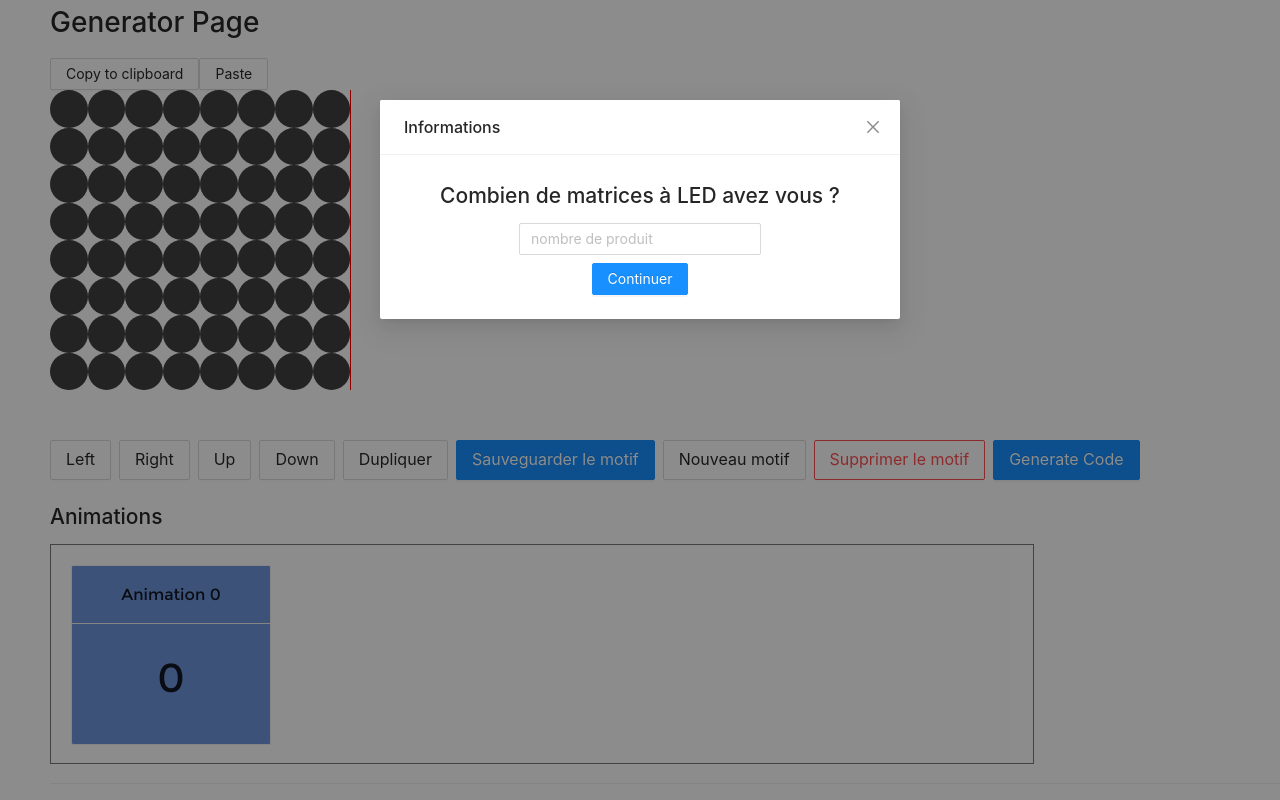
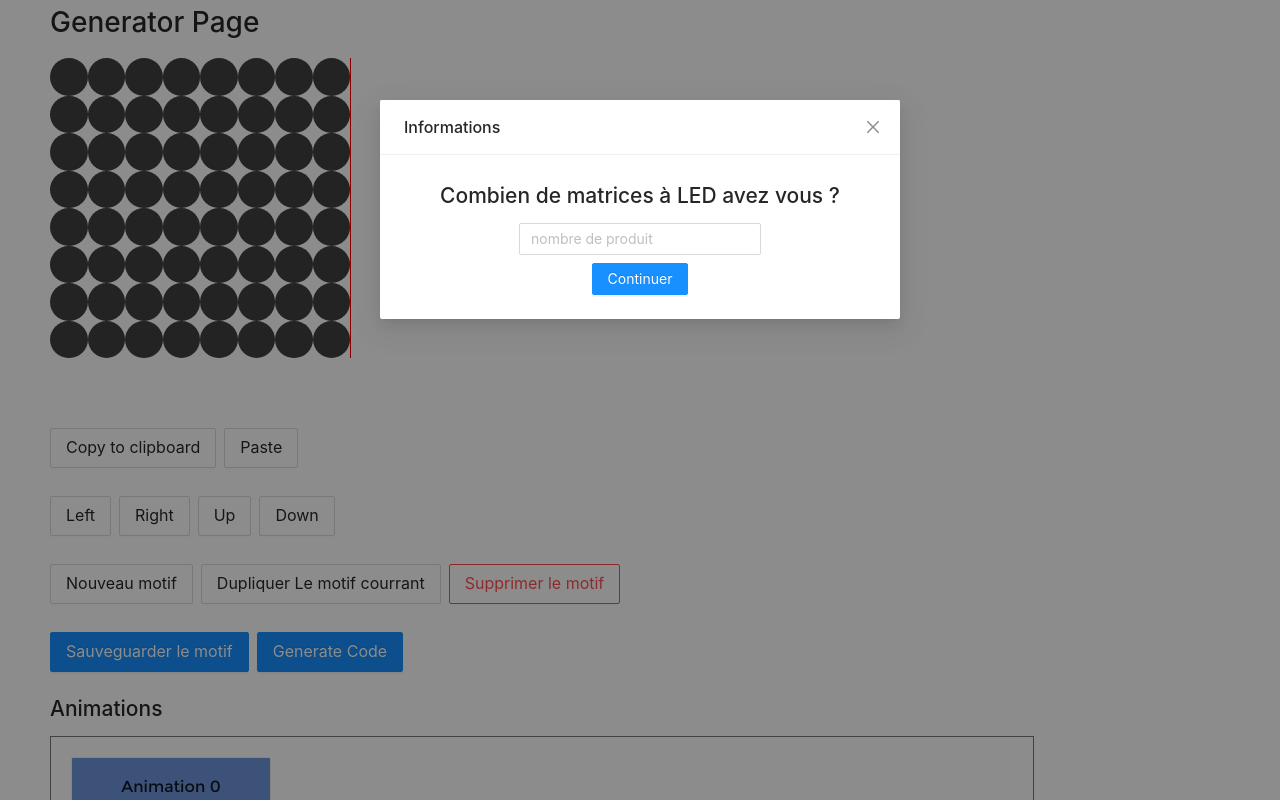
Before and after one commit to Franklin-Duval/led-matrix-motif-generator, a React (Create React App) app: page /generator in a window 1280 px wide. Shown: the top 800 px of the page. Built offline with nearby package versions, Linux system fonts and the light colour scheme.

Commit message:
Refactor UI

```diff
--- a/src/App.tsx
+++ b/src/App.tsx
@@ -3,13 +3,12 @@ import React from 'react';
 import { BrowserRouter, Route, Switch } from 'react-router-dom';
 import './assets/global-css/modal-styles.css';
 import { GeneratorPage } from './modules/generator';
-import { HomePage } from './modules/homePage';
 
 function App() {
   return (
     <BrowserRouter>
       <Switch>
-        <Route exact path='/' component={HomePage} />
+        <Route exact path='/' component={GeneratorPage} />
         <Route exact path='/generator' component={GeneratorPage} />
       </Switch>
     </BrowserRouter>
--- a/src/modules/generator/index.tsx
+++ b/src/modules/generator/index.tsx
@@ -1,13 +1,4 @@
-import {
-  Button,
-  Divider,
-  Input,
-  message,
-  Modal,
-  Popconfirm,
-  Space,
-  Tabs,
-} from 'antd';
+import { Button, Divider, Input, message, Modal, Space, Tabs } from 'antd';
 import Paragraph from 'antd/lib/typography/Paragraph';
 import { useState } from 'react';
 import '../../assets/global-css/display.css';
@@ -174,8 +165,6 @@ export const GeneratorPage = () => {
       </Modal>
 
       <h1>Generator Page</h1>
-      <Button onClick={copyToClipboard}>Copy to clipboard</Button>
-      <Button onClick={() => setListMatrice(clipboard)}>Paste</Button>
       <div className='horizontal-scroll'>
         {listMatrice.map((item, index) => (
           <Matrix
@@ -195,7 +184,16 @@ export const GeneratorPage = () => {
         ))}
       </div>
 
-      <Space style={{ marginTop: 50 }}>
+      <Space style={{ marginTop: 50 }} direction='vertical'>
+        <Space style={{ marginTop: 20 }}>
+          <Button size='large' onClick={copyToClipboard}>
+            Copy to clipboard
+          </Button>
+          <Button size='large' onClick={() => setListMatrice(clipboard)}>
+            Paste
+          </Button>
+        </Space>
+        <Space style={{ marginTop: 20 }}>
           <Button size='large' onClick={transLeft}>
             Left
           </Button>
@@ -208,26 +206,28 @@ export const GeneratorPage = () => {
           <Button size='large' onClick={transDown}>
             Down
           </Button>
+        </Space>
+
+        <Space style={{ marginTop: 20 }}>
+          <Button type='default' size='large' onClick={newFrame}>
+            Nouveau motif
+          </Button>
           <Button onClick={duplicate} size='large'>
-          Dupliquer
+            Dupliquer Le motif courrant
           </Button>
+          <Button danger type='default' size='large' onClick={deleteFrame}>
+            Supprimer le motif
+          </Button>
+        </Space>
+
+        <Space style={{ marginTop: 20 }}>
           <Button type='primary' size='large' onClick={saveFrame}>
             Sauveguarder le motif
           </Button>
-        <Button type='default' size='large' onClick={newFrame}>
-          Nouveau motif
-        </Button>
-        <Popconfirm
-          title='Are you sure you want to delete this frame?'
-          onConfirm={deleteFrame}
-        >
-          <Button danger type='default' size='large'>
-            Supprimer le motif
-          </Button>
-        </Popconfirm>
           <Button size='large' type='primary' onClick={generateCode}>
             Generate Code
           </Button>
+        </Space>
       </Space>
 
       <h2 style={{ marginTop: 20 }}>Animations</h2>
```
Lines whose indentation alone changed are shown as unchanged.
